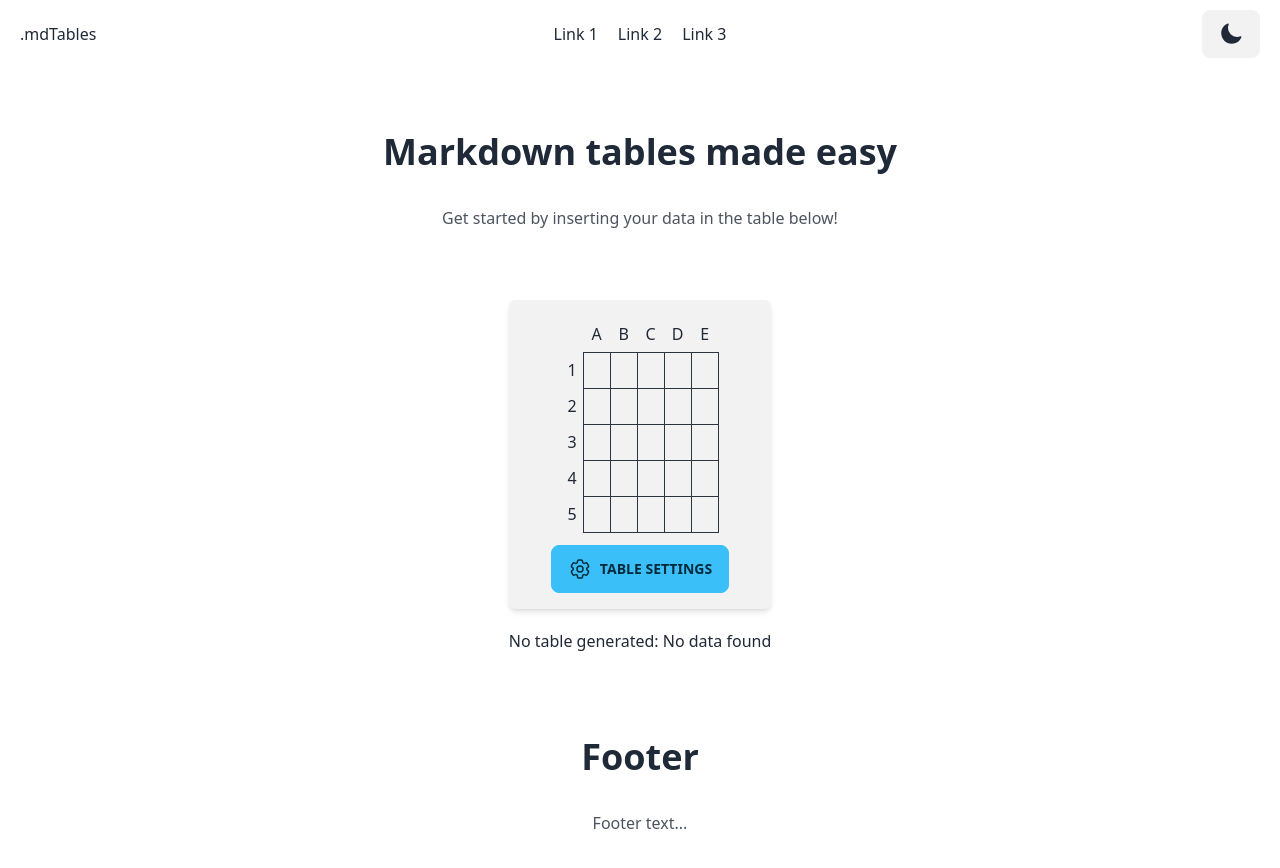
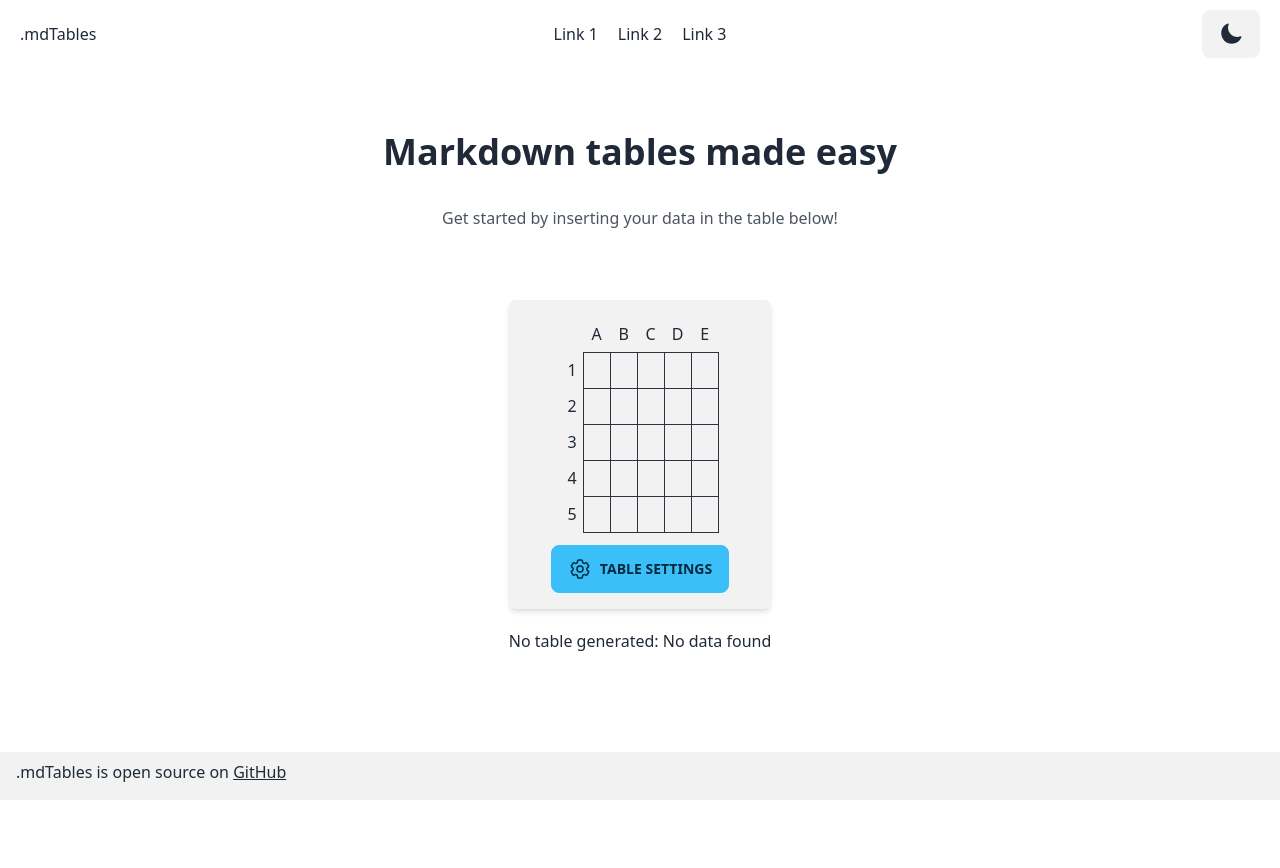
Before and after one commit to ZeroWave022/mdtables, a Nuxt app: page / in a window 1280 px wide. Shown: the top 868 px of the page. After the commit the page ends 800 px from the top, so only its background shows below. Built offline with nearby package versions, Linux system fonts and the light colour scheme.

Commit message:
feat: Add simple footer

```diff
--- a/components/PageFooter.vue
+++ b/components/PageFooter.vue
@@ -1,6 +1,7 @@
 <template>
-    <footer class="prose text-center h-[20vh] w-full">
-        <h1>Footer</h1>
-        <p>Footer text...</p>
+    <footer class="px-4 py-2 w-full h-12 bg-base-200">
+        <h3>
+            .mdTables is open source on <a class="link" href="https://github.com/ZeroWave022/mdtables" target="_blank" rel="noreferrer">GitHub</a>
+        </h3>
     </footer>
 </template>
```
